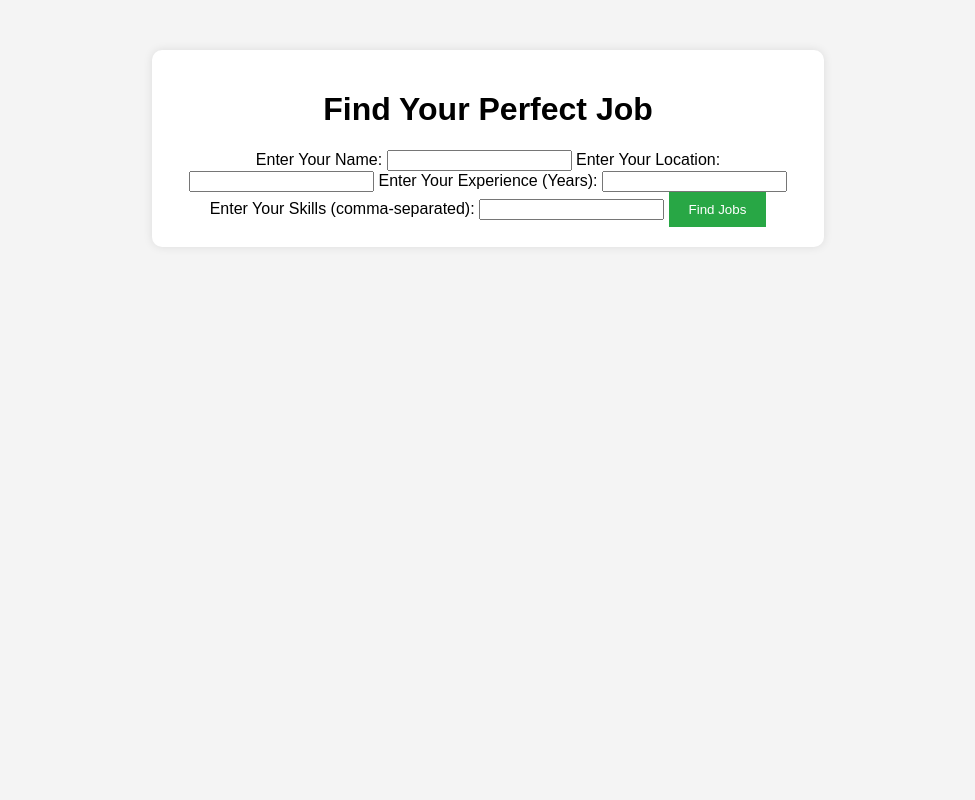
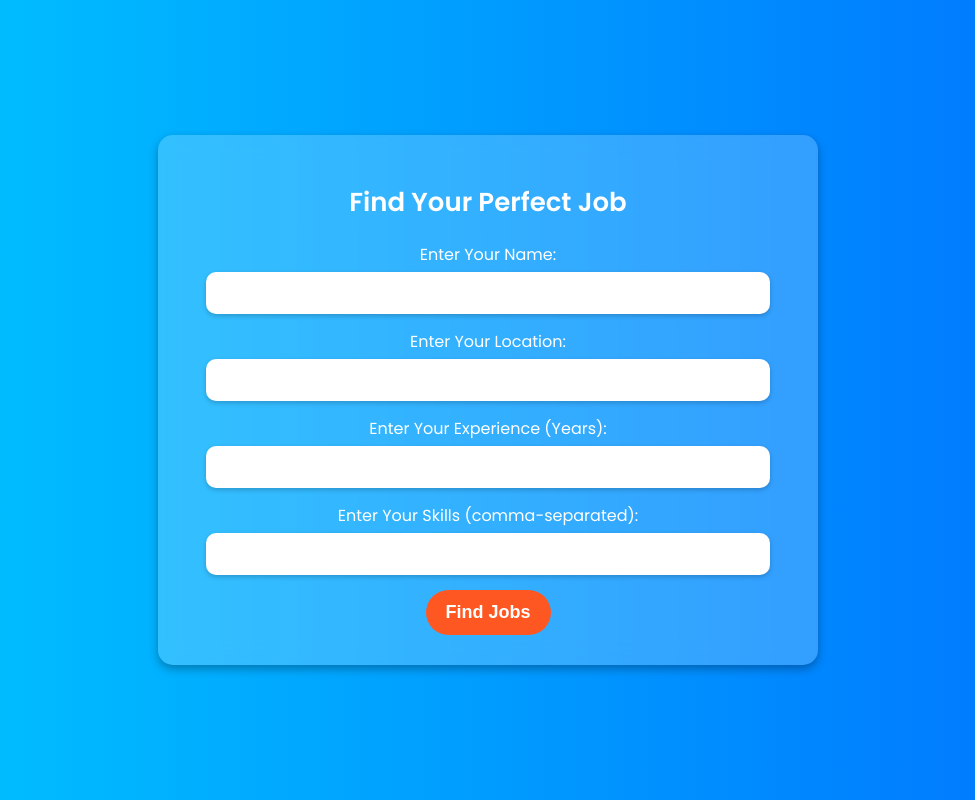
Before and after one commit to gadila-10/job_recommended, a Flask app: page / in a window 1280 px wide. Shown: the whole page, without its empty margins (152-1127 px from the left). Run offline with Flask 3, Linux system fonts and the light colour scheme; parts of the project's set-up code (start-up, migrations or seed data) failed here and were passed over.

Commit message:
Update styles.css

```diff
--- a/static/styles.css
+++ b/static/styles.css
@@ -1,33 +1,136 @@
+/* Import Google Font */
+@import url('https://fonts.googleapis.com/css2?family=Poppins:wght@300;400;600&display=swap');
+
+/* General Styling */
 body {
-    font-family: Arial, sans-serif;
-    background-color: #f4f4f4;
-    text-align: center;
+    font-family: 'Poppins', sans-serif;
+    background: linear-gradient(to right, #00c6ff, #0072ff);
+    color: white;
+    margin: 0;
+    padding: 0;
+    display: flex;
+    flex-direction: column;
+    align-items: center;
+    justify-content: center;
+    height: 100vh;
 }
 
+/* Container */
 .container {
-    margin: 50px auto;
-    width: 50%;
-    padding: 20px;
-    background-color: white;
-    border-radius: 10px;
-    box-shadow: 0px 0px 10px rgba(0, 0, 0, 0.1);
+    width: 90%;
+    max-width: 600px;
+    background: rgba(255, 255, 255, 0.2);
+    backdrop-filter: blur(10px);
+    padding: 30px;
+    border-radius: 15px;
+    text-align: center;
+    box-shadow: 0px 4px 10px rgba(0, 0, 0, 0.3);
 }
 
-table {
-    width: 100%;
-    border-collapse: collapse;
+/* Heading */
+h1 {
+    font-size: 26px;
+    margin-bottom: 20px;
+    font-weight: 600;
+}
+
+/* Form Styling */
+form {
+    display: flex;
+    flex-direction: column;
+    align-items: center;
+}
+
+label {
+    font-size: 16px;
+    font-weight: 400;
+    margin-bottom: 5px;
+}
+
+input[type="text"], input[type="number"] {
+    width: 90%;
+    padding: 12px;
+    border: none;
+    border-radius: 10px;
+    font-size: 16px;
+    margin-bottom: 15px;
+    text-align: center;
+    box-shadow: 0px 2px 5px rgba(0, 0, 0, 0.2);
+}
+
+/* Button Styling */
+button {
+    background-color: #ff5722;
+    color: white;
+    padding: 12px 20px;
+    border: none;
+    border-radius: 25px;
+    font-size: 18px;
+    cursor: pointer;
+    transition: 0.3s;
+    font-weight: 600;
+}
+
+button:hover {
+    background-color: #e64a19;
+}
+
+/* Job List Container */
+.job-list {
+    display: flex;
+    flex-direction: column;
+    align-items: center;
+    gap: 15px;
     margin-top: 20px;
 }
 
-table, th, td {
-    border: 1px solid black;
-    padding: 10px;
+/* Job Card Styling */
+.job-card {
+    width: 100%;
+    max-width: 500px;
+    background: white;
+    color: black;
+    padding: 15px;
+    border-radius: 10px;
+    text-align: left;
+    box-shadow: 0px 2px 8px rgba(0, 0, 0, 0.2);
+    transition: transform 0.3s ease-in-out;
 }
 
-button {
-    background-color: #28a745;
+.job-card:hover {
+    transform: scale(1.05);
+}
+
+.job-card h3 {
+    margin: 5px 0;
+    color: #0072ff;
+    font-weight: 600;
+}
+
+.job-card p {
+    font-size: 14px;
+    margin: 5px 0;
+}
+
+.job-card span {
+    font-weight: bold;
+}
+
+/* Back Button */
+.back-btn {
+    display: inline-block;
+    margin-top: 20px;
     color: white;
-    padding: 10px 20px;
-    border: none;
-    cursor: pointer;
+    text-decoration: none;
+    font-size: 16px;
+    background: #ff5722;
+    padding: 10px 15px;
+    border-radius: 25px;
+    transition: 0.3s;
+    font-weight: 600;
 }
+
+.back-btn:hover {
+    background: #e64a19;
+}
+s
```
